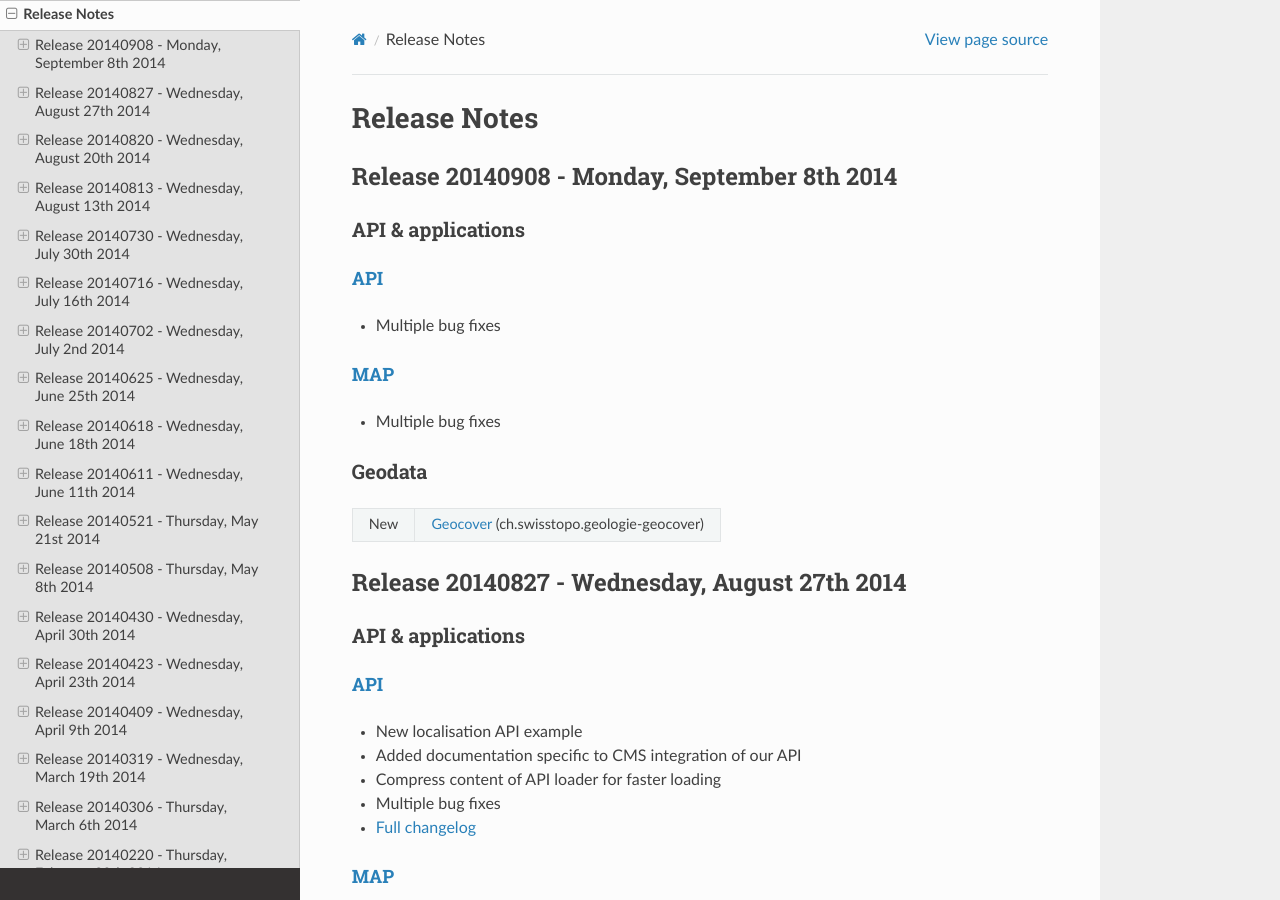
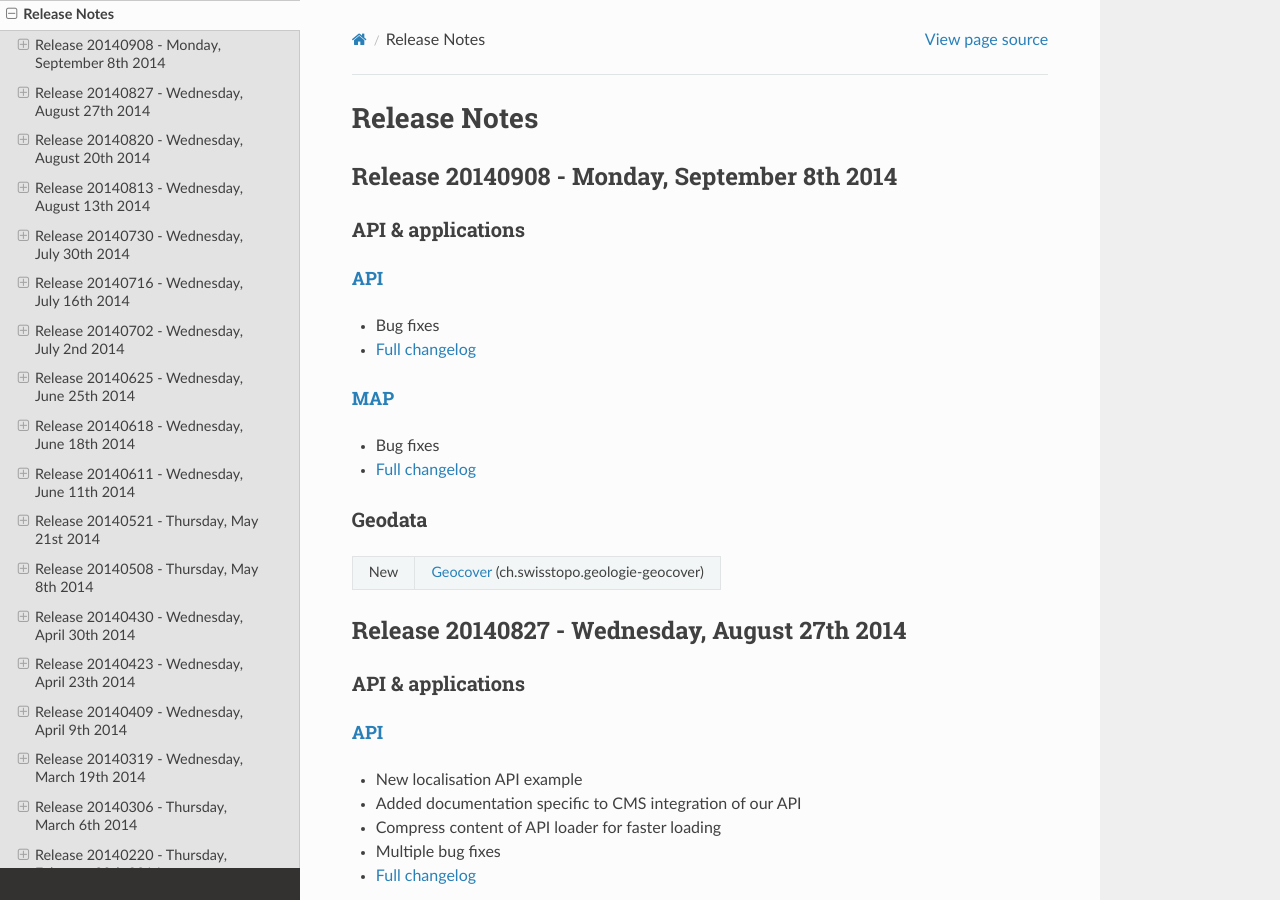
Before and after one commit to swisstopo-test/doc-chsdi3, a Sphinx documentation site: the page built from source/releasenotes/index.rst, in a window 1280 px wide and 900 px high. Built offline with Sphinx 7.4.7 and the Read the Docs theme 2.0.0, drawn with Linux system fonts in a browser that asks for light colours; pages that are not in the unit, such as notebooks, are missing from menus.

Commit message:
Add changelog

```diff
--- a/source/releasenotes/index.rst
+++ b/source/releasenotes/index.rst
@@ -20,12 +20,14 @@ API & applications
 `API <//api3.geo.admin.ch>`__
 '''''''''''''''''''''''''''''
 
-- Multiple bug fixes
+- Bug fixes
+- `Full changelog <https://github.com/geoadmin/mf-chsdi3/compare/r_140827...r_140908>`__
 
 `MAP <//map.geo.admin.ch>`__
 '''''''''''''''''''''''''''''
 
-- Multiple bug fixes
+- Bug fixes
+- `Full changelog <https://github.com/geoadmin/mf-geoadmin3/compare/r_140827...r_140908>`__
 
 Geodata
 ********
```
